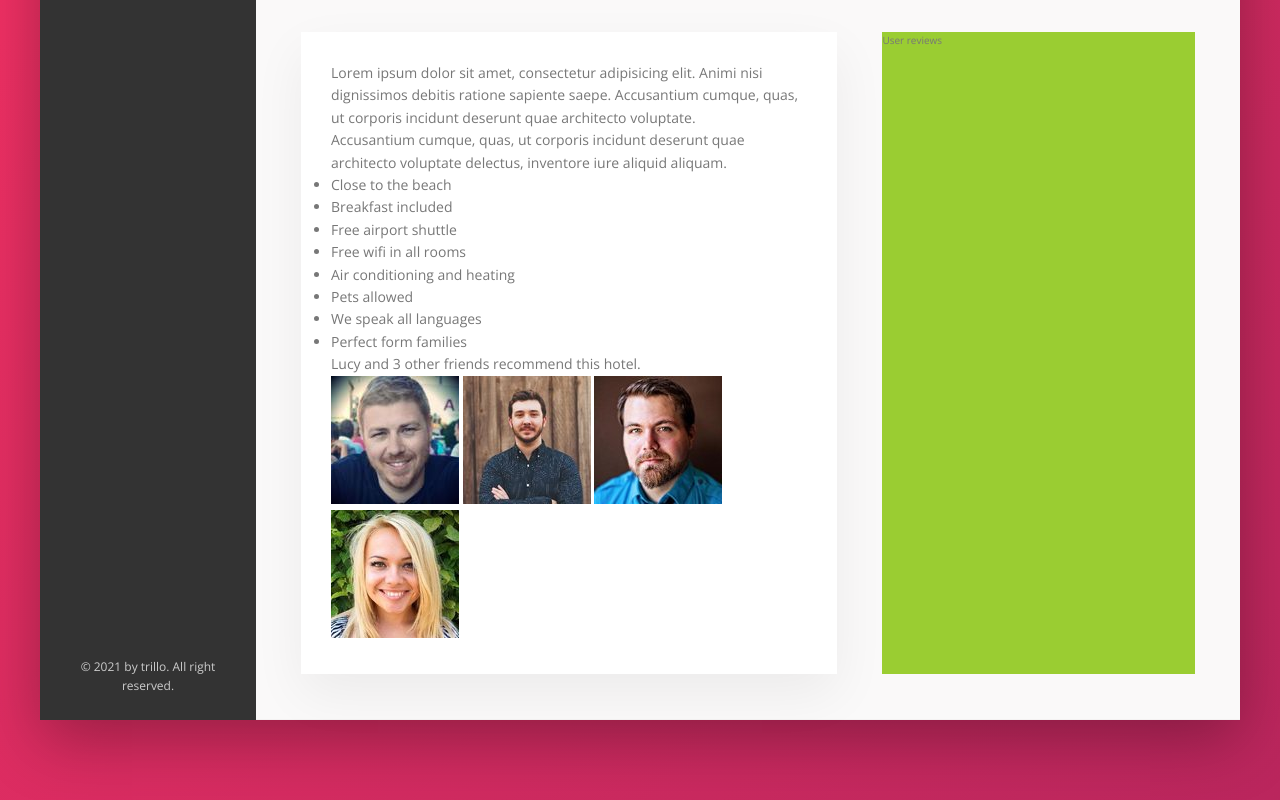
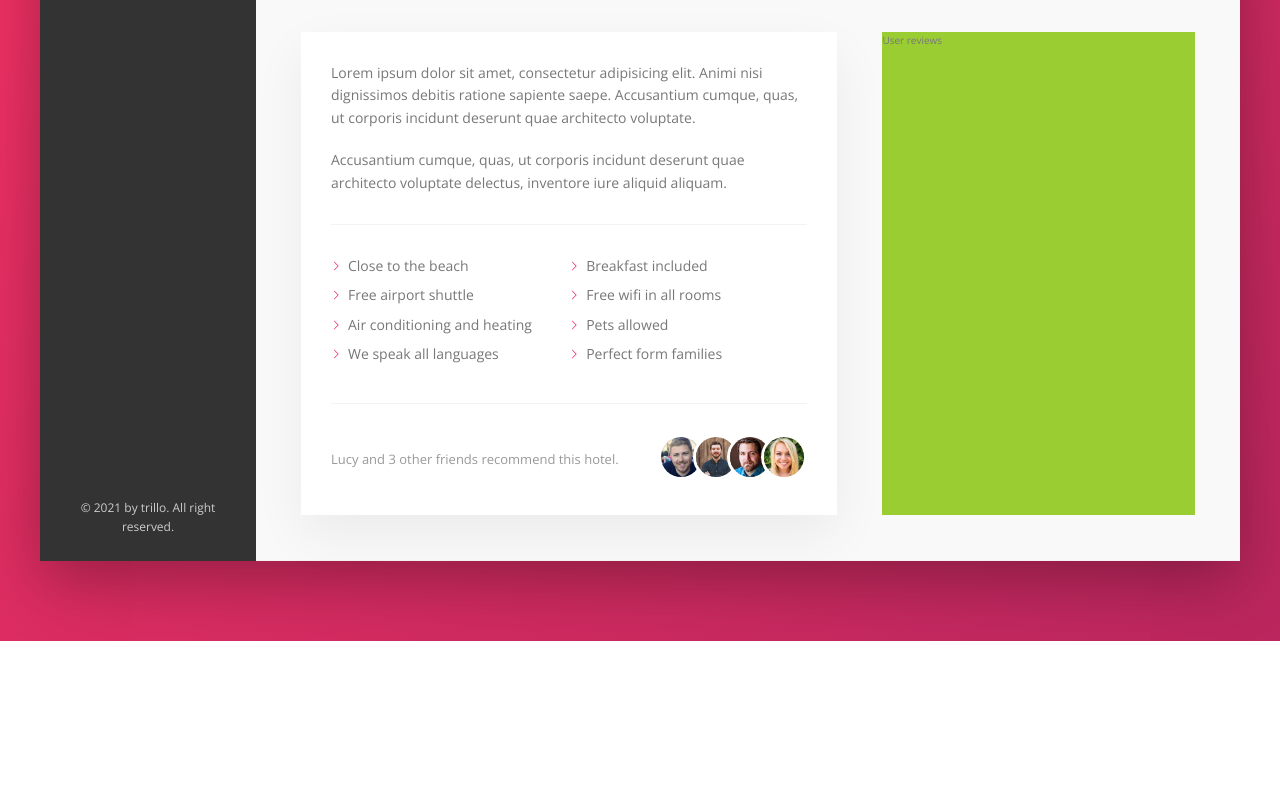
Before and after one commit to JoseManuelMunozManzano/trillo, a website: page index.html in a window 1280 px wide. Shown: the part 615-1415 px from the top of the page. After the commit the page ends 1256 px from the top, so only its background shows below. Drawn offline with nearby package versions, Linux system fonts and the light colour scheme.

Commit message:
Building the Description Section - Part 2

```diff
--- a/sass/_components.scss
+++ b/sass/_components.scss
@@ -384,3 +384,106 @@
     box-shadow: none;
   }
 }
+
+////////////////////////////////////////////
+// PARAGRAPH
+.paragraph:not(:last-of-type) {
+  margin-bottom: 2rem;
+}
+
+////////////////////////////////////////////
+// LIST
+.list {
+  list-style: none;
+  margin: 3rem 0;
+  padding: 3rem 0;
+  border-top: var(--line);
+  border-bottom: var(--line);
+
+  display: flex;
+  flex-wrap: wrap;
+
+  // We make all the li items have the same width
+  &__item {
+    // 50% because we want to have two elements side-by-side. 100% / 2 = 50%
+    flex: 0 0 50%;
+    margin-bottom: 0.7rem;
+  }
+
+  // Using CVG in CSS directly
+  &__item::before {
+    content: '';
+
+    // These 3 lines are responsible of you can see the icon
+    display: inline-block;
+    height: 1rem;
+    width: 1rem;
+
+    margin-right: 0.7rem;
+
+    // It's much easier to use a single icon than to work with sprite.svg
+
+    // Approach for older browsers - Using background-image
+    // There is a problem of including an SVG as a background-image, and this is
+    // that we have no way of changing the color
+    // background-image: url(../img/chevron-thin-right.svg);
+    // background-size: cover;
+
+    // Approach for modern browsers - Using masks - Best approach
+    // A mask defines an area where we can look through the element and see what's
+    // behind that element.
+    // So basically, we are going to do is to set the background-color of this
+    // element to a solid color and then use the icon as the mask, so we can then
+    // look through that mask and see the background color in the area where the
+    // icon is and everything else is covered, and so it's just gonna be white.
+    // mask, for now only works in webkit browsers
+    background-color: var(--color-primary);
+    -webkit-mask-image: url(../img/chevron-thin-right.svg);
+    // The icon covers the entire element. It behaves like background-size
+    -webkit-mask-size: cover;
+
+    // For the future, when all the other browsers start implementing this as well.
+    mask-image: url(../img/chevron-thin-right.svg);
+    mask-size: cover;
+  }
+}
+
+////////////////////////////////////////////
+// RECOMMEND
+.recommend {
+  font-size: 1.3rem;
+  color: var(--color-grey-dark-3);
+
+  display: flex;
+  align-items: center;
+
+  &__count {
+    // The margin is automatically calculated to push the recommend__friends
+    // box all the way to the right side.
+    margin-right: auto;
+  }
+
+  &__friends {
+  }
+
+  &__photo {
+    // In this exact situation we want the border to be added on top of our
+    // height and width, so we can set it back to the default
+    box-sizing: content-box;
+    height: 4rem;
+    width: 4rem;
+    border-radius: 50%;
+
+    // White border around of all the images
+    // But this make the images shrink.
+    // To fix that:
+    //   1- We can add these 3px on the height and width
+    //   2- We can do it automatically using box-sizing property. We use this one.
+    border: 3px solid #fff;
+
+    &:not(:last-child) {
+      // Giving a negative right margin we can do the overlapping effect
+      margin-right: -1.5rem;
+    }
+  }
+}
```
Also changed, not shown: css/style.css.
